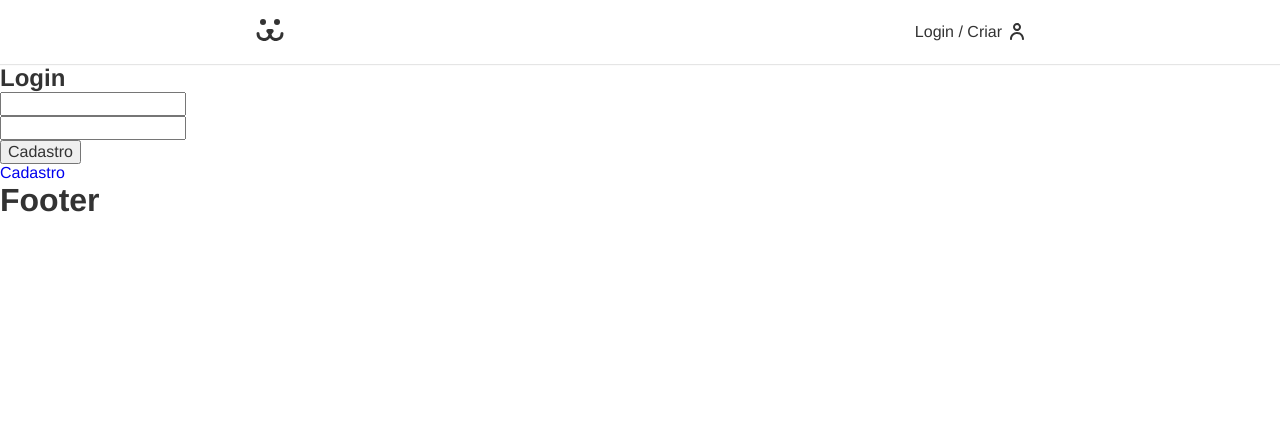
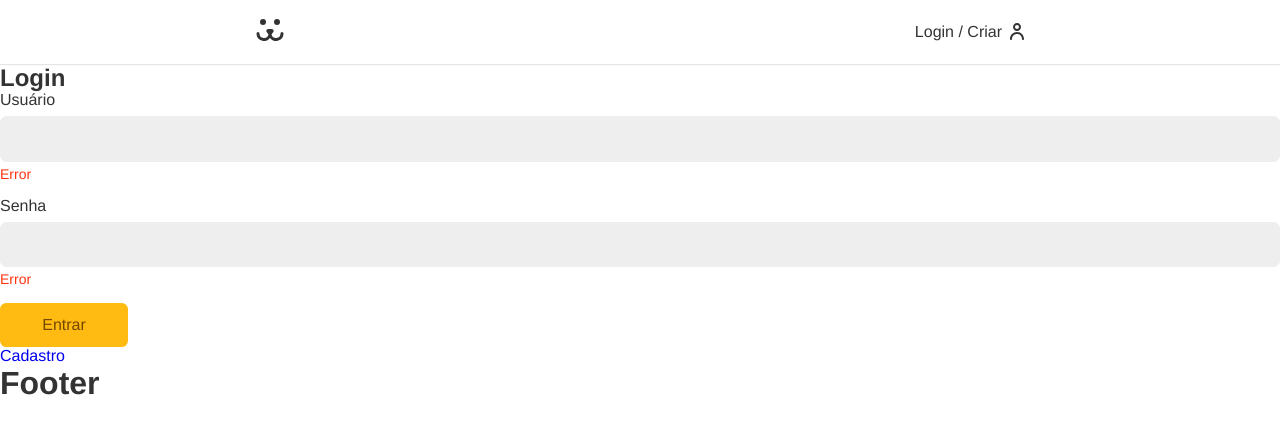
Before and after one commit to kabitschke/dogs, a React (Vite) app: page /login in a window 1280 px wide. Shown: the top 434 px of the page. Built offline with nearby package versions, Linux system fonts and the light colour scheme.

Commit message:
components form

```diff
--- /dev/null
+++ b/src/Components/Forms/Button.jsx
@@ -0,0 +1,14 @@
+import React from 'react';
+import styles from './Button.module.css';
+
+const Button = ({ children, ...props }) => {
+  //children pega o que está dentro da tag <Button>Children</Button>
+  //...Props demais propriedades que podemos passar ao component
+  return (
+    <button {...props} className={styles.button}>
+      {children}
+    </button>
+  );
+};
+
+export default Button;
--- /dev/null
+++ b/src/Components/Forms/Button.module.css
@@ -0,0 +1,24 @@
+.button{
+  font-size: 1rem;
+  font-family: var(--type-first);
+  cursor: pointer;
+  border: none;
+  border-radius: .4rem;
+  background: #fb1;
+  color: #764701;
+  min-width: 8rem;
+  padding: .8rem 1.2rem;
+  box-sizing: border-box;
+  transition: .1s;
+}
+
+.button:hover,
+.button:focus{
+  outline: none;
+  box-shadow: 0 0 0 3px #fea, 0 0 0 4px #fb1;
+}
+
+.button:disabled {
+  opacity: .5;
+  cursor: wait;
+}
--- /dev/null
+++ b/src/Components/Forms/Input.jsx
@@ -0,0 +1,16 @@
+import React from 'react';
+import styles from './Input.module.css';
+
+const Input = ({ label, type, name }) => {
+  return (
+    <div className={styles.wrapper}>
+      <label htmlFor={name} className={styles.label}>
+        {label}
+      </label>
+      <input className={styles.input} type={type} id={name} name={name} />
+      <p className={styles.error}>Error</p>
+    </div>
+  );
+};
+
+export default Input;
--- /dev/null
+++ b/src/Components/Forms/Input.module.css
@@ -0,0 +1,36 @@
+.wrapper{
+  margin-bottom: 1rem;
+}
+
+.input{
+  border: 1px solid #eee;
+  display: block;
+  width: 100%;
+  font-size: 1rem;
+  padding: .8rem;
+  border-radius: .4rem;
+  background: #eee;
+  transition: .2s;
+}
+
+.input:focus,
+.input:hover{
+  outline: none;
+  border-color: #fb1;
+  background: white;
+  box-shadow: 0 0 0 3px #fea;
+  /*Efeito da borda*/
+}
+
+.label{
+  display: block;
+  font-size: 1rem;
+  line-height: 1;
+  padding-bottom: .5rem;
+}
+
+.error{
+  color: #f31;
+  font-size: .875rem;
+  margin-top: .25rem;
+}
--- a/src/Components/Login/LoginForm.jsx
+++ b/src/Components/Login/LoginForm.jsx
@@ -1,7 +1,7 @@
 import React from 'react';
+import Input from '../Forms/Input';
+import Button from '../Forms/Button';
 import { Link } from 'react-router-dom';
-
-
 
 const LoginForm = () => {
   const [username, setUsername] = React.useState('');
@@ -12,42 +12,32 @@
     fetch('https://dogsapi.origamid.dev/json/jwt-auth/v1/token', {
       method: 'POST',
       headers: {
-      'Content-Type' : 'application/json',
+        'Content-Type': 'application/json',
       },
-    body: JSON.stringify({username, password}),
-  }).then((response) => {
+      body: JSON.stringify({ username, password }),
+    })
+      .then((response) => {
         console.log(response);
         return response.json();
-  }).then((json) => {
+      })
+      .then((json) => {
         console.log(json);
       });
-
-
-}
+  };
 
   return (
-        <section >
+    <section>
       <h1>Login</h1>
       <form onSubmit={handleSubmit}>
+        <Input label="Usuário" type="text" name="username" />
 
-              <input
-               type="text"
-               onChange={(e) => setUsername(e.target.value)}
-               value={username}
-               />
+        <Input label="Senha" type="password" name="password" />
 
-               <input
-               type="password"
-               value={password}
-               onChange={(e) => setPassword(e.target.value)}
-
-               />
-
-               <button>Cadastro</button>
+        <Button>Entrar</Button>
       </form>
       <Link to="/login/criar">Cadastro</Link>
     </section>
   );
-}
+};
 
 export default LoginForm;
```
Lines whose indentation alone changed are shown as unchanged.
